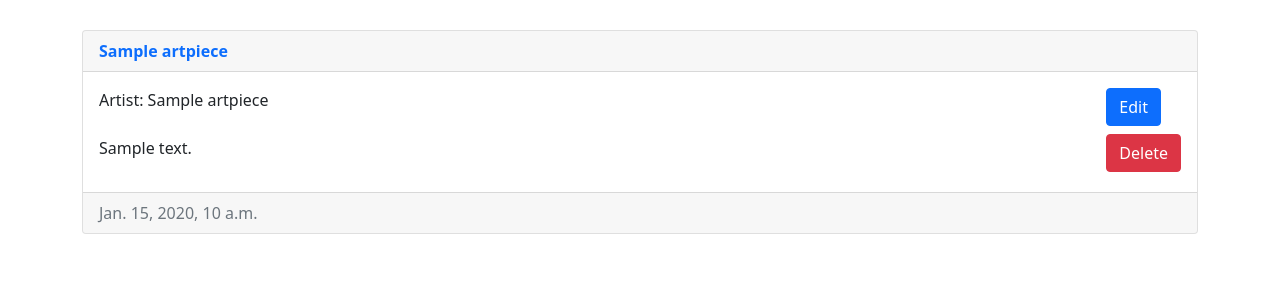
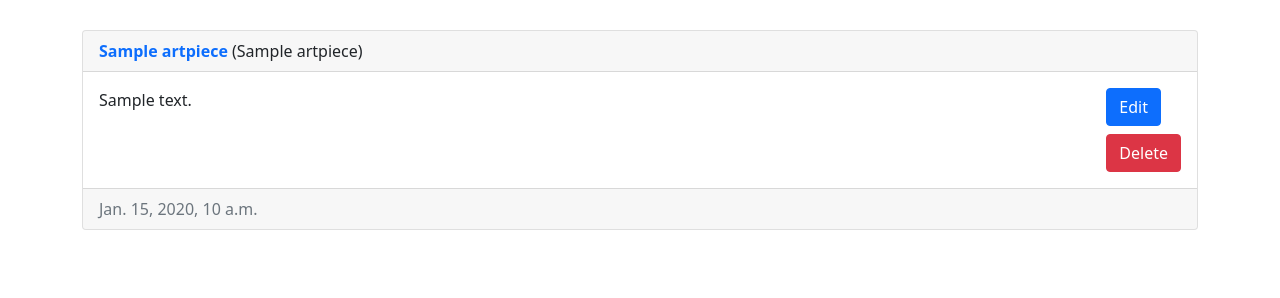
Before and after one commit to Jonathan-Heaney/omnivore, a Django app: page /my-shared-art/ in a window 1280 px wide. Shown: the part 138-436 px from the top of the page. Run offline with Django 5.2, Linux system fonts and the light colour scheme; a user stored in the database is signed in; tables that the repository leaves empty hold one stand-in row (values such as "Sample post").

Commit message:
Change display of shared art

```diff
--- a/main/templates/main/my_received_art.html
+++ b/main/templates/main/my_received_art.html
@@ -18,12 +18,9 @@
         {% else %}
         <span class="card-title">{{piece.piece_name}}</span>
         {% endif %}
-        </strong></div>
+        </strong>({{ piece.artist_name }})</div>
     <div class="card-body d-flex flex-row justify-content-between">
       <div>
-        Artist: {{ piece.artist_name }}
-        <br>
-        <br>
         <p>{{piece.piece_description|linebreaksbr}}</p>
       </div>
     </div>
--- a/main/templates/main/my_shared_art.html
+++ b/main/templates/main/my_shared_art.html
@@ -18,12 +18,9 @@
         {% else %}
         <span class="card-title">{{piece.piece_name}}</span>
         {% endif %}
-        </strong></div>
+        </strong>({{piece.artist_name}})</div>
     <div class="card-body d-flex flex-row justify-content-between">
       <div>
-        Artist: {{ piece.artist_name }}
-        <br>
-        <br>
         <p>{{piece.piece_description|linebreaksbr}}</p>
       </div>
       <div>
```
